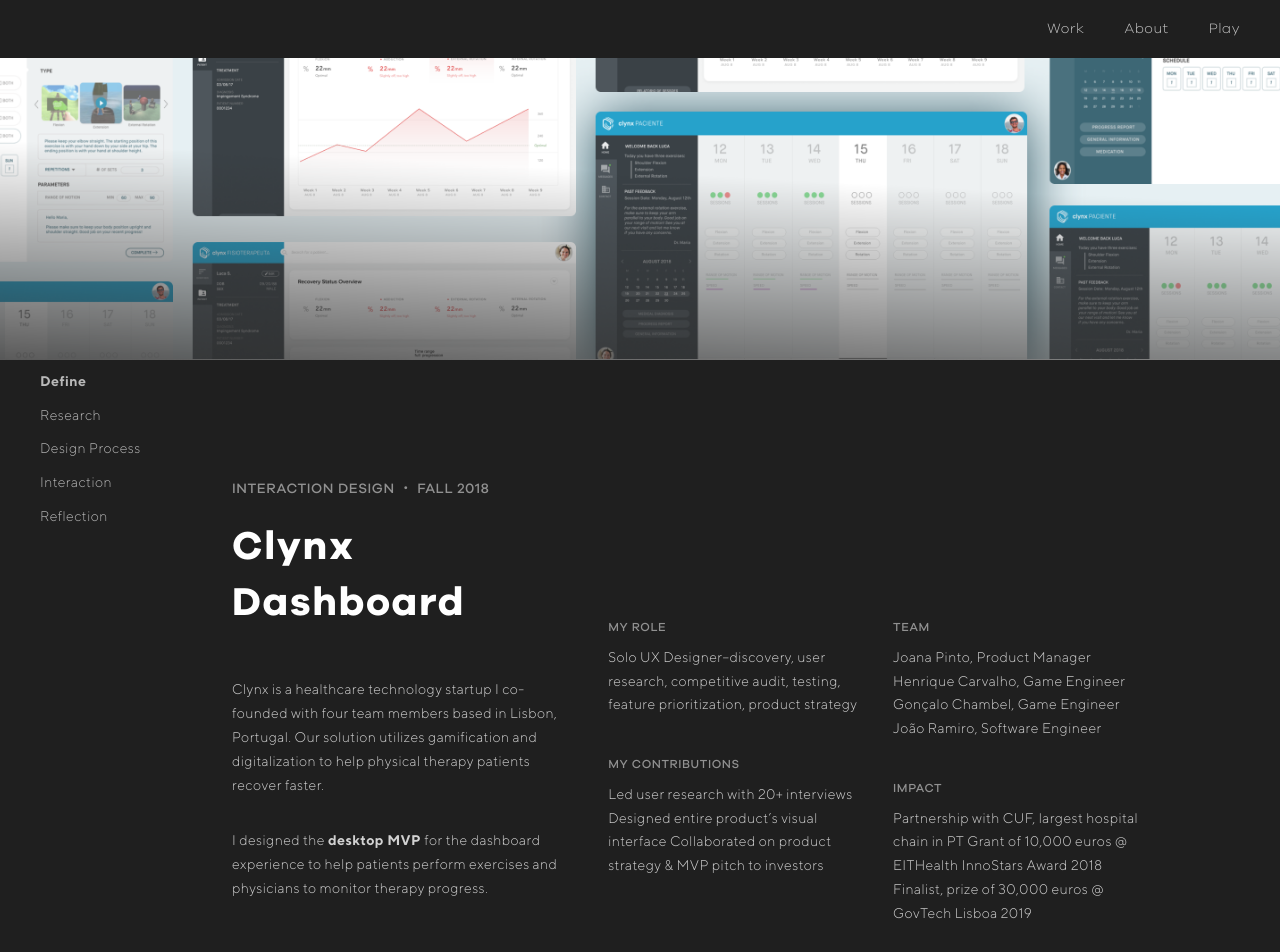
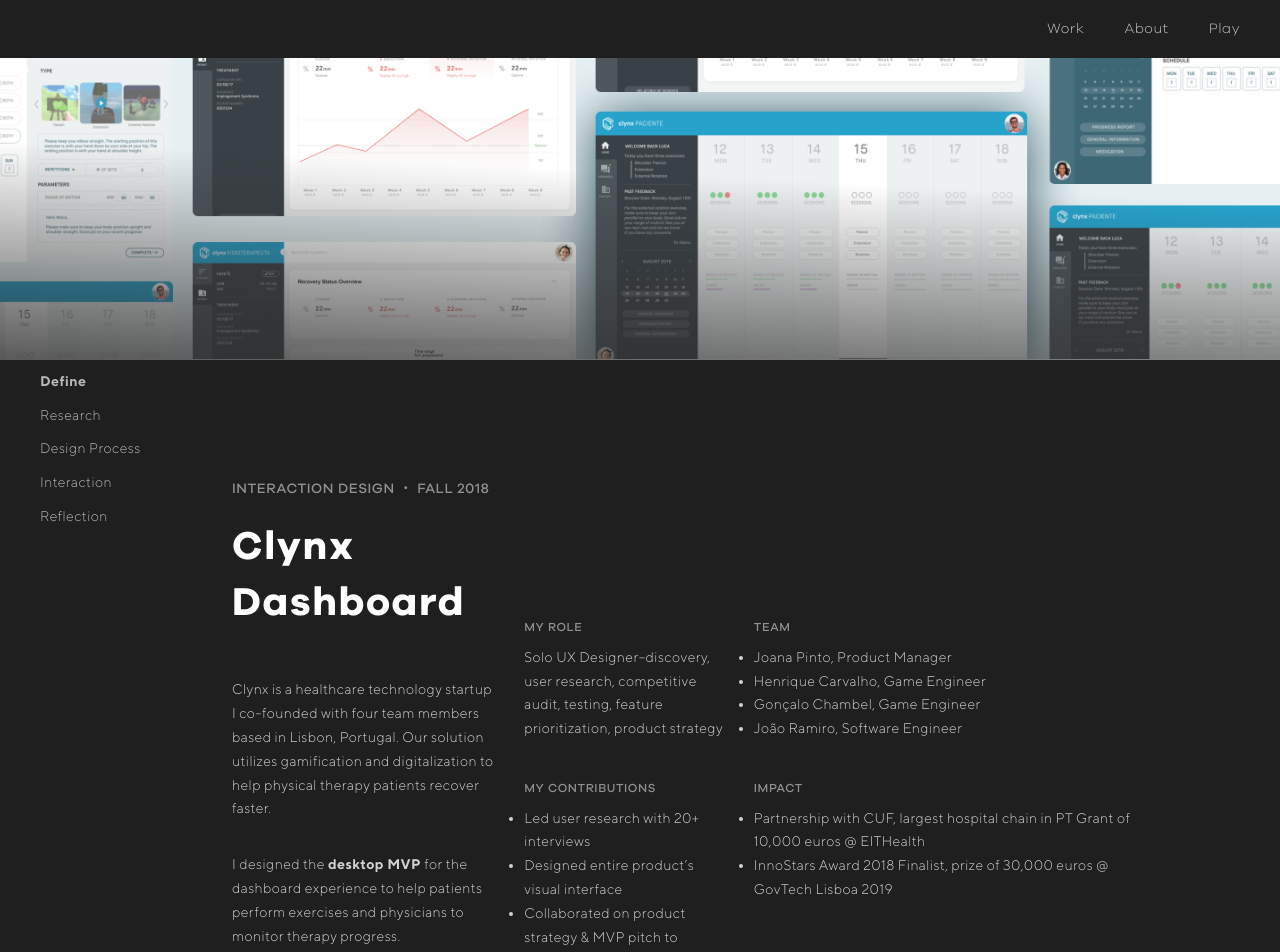
Before and after one commit to MussadiqKhan/rebeccas-site, a React (Create React App) app: page /clynx in a window 1280 px wide. Shown: the top 952 px of the page. Built offline with nearby package versions, Linux system fonts and the light colour scheme.

Commit message:
Update clynx.js

```diff
--- a/src/components/clynx.js
+++ b/src/components/clynx.js
@@ -121,23 +121,13 @@
                   >
                     MY CONTRIBUTIONS
                   </p>
-                  <p
-                    style={{
-                      marginBottom: "10px",
-                      color: "rgba(255, 255, 255, 0.8)",
-                      maxWidth: "270px",
-                      fontFamily: "TT Norms",
-                      fontWeight: "300",
-                      fontStyle: "normal",
-                      lineHeight: "170%",
-                      letterSpacing: "0.03em",
-                      fontSize: "14px",
-                    }}
-                  >
-                    Led user research with 20+ interviews Designed entire
-                    product’s visual interface Collaborated on product strategy
-                    & MVP pitch to investors
-                  </p>
+                  <ul>
+                    <li>Led user research with 20+ interviews</li>
+                    <li> Designed entire product’s visual interface</li>{" "}
+                    <li>
+                      Collaborated on product strategy & MVP pitch to investors
+                    </li>
+                  </ul>
                 </div>
                 <div className="text-3" style={{ marginTop: "260px" }}>
                   <p
@@ -151,23 +141,12 @@
                   >
                     TEAM
                   </p>
-                  <p
-                    style={{
-                      lineHeight: "170%",
-                      marginBottom: "10px",
-                      color: "rgba(255, 255, 255, 0.8)",
-                      maxWidth: "270px",
-                      fontFamily: "TT Norms",
-                      fontWeight: "300",
-                      fontStyle: "normal",
-                      letterSpacing: "0.03em",
-                      fontSize: "14px",
-                    }}
-                  >
-                    Joana Pinto, Product Manager Henrique Carvalho, Game
-                    Engineer Gonçalo Chambel, Game Engineer João Ramiro,
-                    Software Engineer
-                  </p>
+                  <ul>
+                    <li> Joana Pinto, Product Manager</li>{" "}
+                    <li>Henrique Carvalho, Game Engineer </li>{" "}
+                    <li> Gonçalo Chambel, Game Engineer</li>{" "}
+                    <li>João Ramiro, Software Engineer</li>
+                  </ul>
                   <p
                     style={{
                       marginTop: "40px",
@@ -180,23 +159,17 @@
                   >
                     IMPACT
                   </p>
-                  <p
-                    style={{
-                      lineHeight: "170%",
-                      marginBottom: "10px",
-                      color: "rgba(255, 255, 255, 0.8)",
-                      maxWidth: "270px",
-                      fontFamily: "TT Norms",
-                      fontWeight: "300",
-                      fontStyle: "normal",
-                      letterSpacing: "0.03em",
-                      fontSize: "14px",
-                    }}
-                  >
-                    Partnership with CUF, largest hospital chain in PT Grant of
-                    10,000 euros @ EITHealth InnoStars Award 2018 Finalist,
-                    prize of 30,000 euros @ GovTech Lisboa 2019
-                  </p>
+                  <ul>
+                    <li>
+                      {" "}
+                      Partnership with CUF, largest hospital chain in PT Grant
+                      of 10,000 euros @ EITHealth
+                    </li>{" "}
+                    <li>
+                      InnoStars Award 2018 Finalist, prize of 30,000 euros @
+                      GovTech Lisboa 2019
+                    </li>
+                  </ul>
                 </div>
               </div>
             </div>
```
